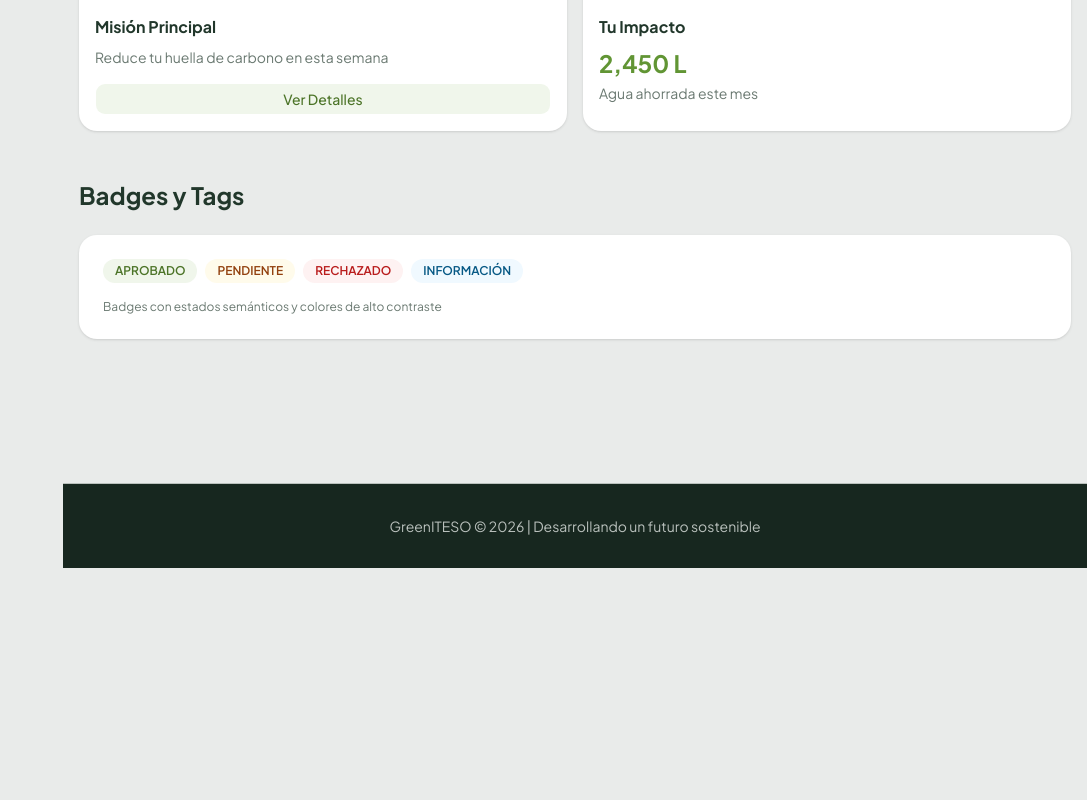
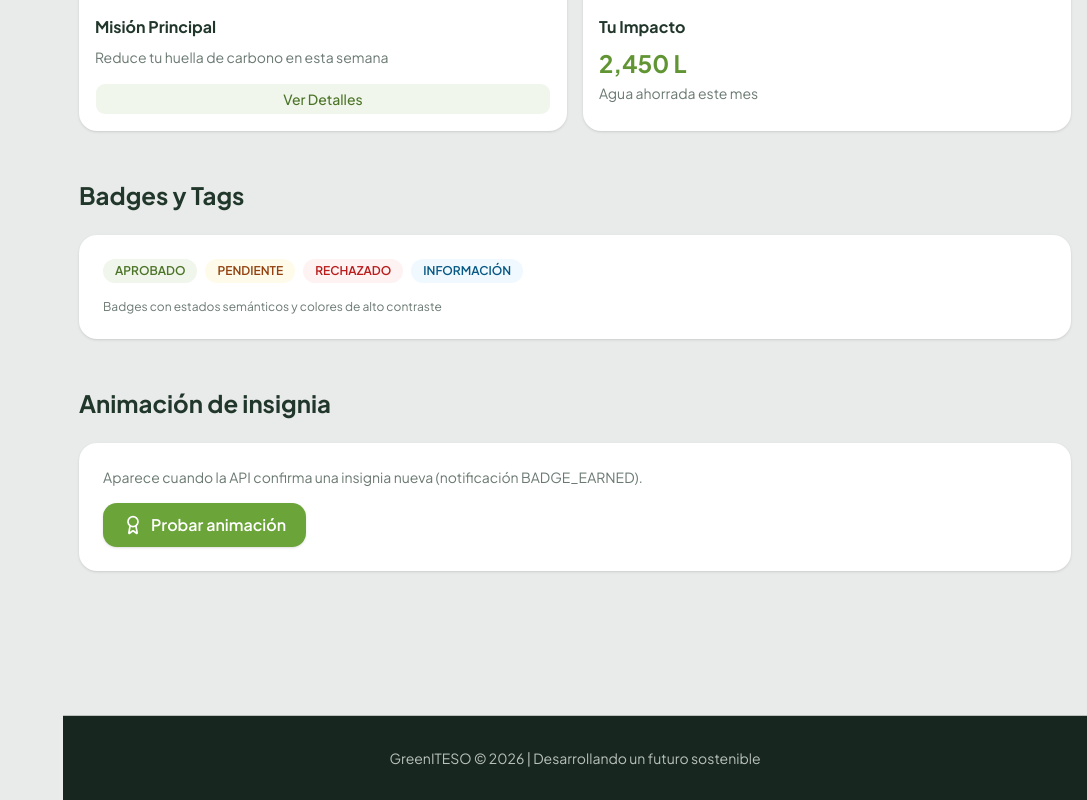
Before and after one commit to GreenITESO-Proyecto-Integrador/GreenITESO-Frontend, a React (Vite) app: page /design-system in a window 1280 px wide. Shown: the part 3193-3993 px from the top of the page, without its empty margins (193-1280 px from the left). Before the commit the page ends 3761 px from the top, so only its background shows below. Built offline with nearby package versions, Linux system fonts and the light colour scheme; no server answers; sample sign-in values are in the browser's storage.

Commit message:
docs(design-system): add badge unlock animation preview
Adds a 'Probar animación' button on /design-system to preview the celebration without the backend.

```diff
--- a/src/pages/DesignSystem/DesignSystem.tsx
+++ b/src/pages/DesignSystem/DesignSystem.tsx
@@ -6,6 +6,7 @@ import { ButtonShowcase } from './sections/ButtonShowcase';
 import { FormShowcase } from './sections/FormShowcase';
 import { CardShowcase } from './sections/CardShowcase';
 import { BadgeShowcase } from './sections/BadgeShowcase';
+import { BadgeUnlockShowcase } from './sections/BadgeUnlockShowcase';
 import { BottomNavigation } from './sections/BottomNavigation';
 
 export function DesignSystemPage() {
@@ -35,6 +36,7 @@ export function DesignSystemPage() {
         <FormShowcase />
         <CardShowcase />
         <BadgeShowcase />
+        <BadgeUnlockShowcase />
       </div>
 
       <BottomNavigation />
--- /dev/null
+++ b/src/pages/DesignSystem/sections/BadgeUnlockShowcase.tsx
@@ -0,0 +1,45 @@
+import { useState } from 'react';
+import { Award } from 'lucide-react';
+import { BadgeUnlockModal } from '@/components/shared/BadgeUnlockModal';
+import type { Notification } from '@/types/notification';
+
+// Same shape the backend pushes over the socket for BADGE_EARNED.
+const DEMO_NOTIFICATION: Notification = {
+  id: 'design-system-badge-demo',
+  type: 'ACHIEVEMENT',
+  title: '¡Nueva insignia desbloqueada!',
+  message: 'Obtuviste la insignia "Guardián del agua".',
+  createdAt: new Date(0).toISOString(),
+  read: false,
+  href: null,
+};
+
+/** Lets the team preview the badge celebration without waiting for the API. */
+export function BadgeUnlockShowcase() {
+  const [isOpen, setIsOpen] = useState(false);
+
+  return (
+    <section>
+      <h2 className="text-2xl font-bold text-secondary-500 mb-6">Animación de insignia</h2>
+      <div className="bg-card p-6 rounded-2xl shadow-sm space-y-4">
+        <p className="text-sm text-muted-foreground">
+          Aparece cuando la API confirma una insignia nueva (notificación BADGE_EARNED).
+        </p>
+        <button
+          type="button"
+          onClick={() => setIsOpen(true)}
+          className="inline-flex min-h-11 cursor-pointer items-center gap-2 rounded-xl bg-primary-500 px-5 font-semibold text-white shadow-sm transition-colors hover:bg-primary-600 focus-visible:ring-2 focus-visible:ring-primary-500 focus-visible:outline-none active:bg-primary-700"
+        >
+          <Award className="size-5" aria-hidden="true" />
+          Probar animación
+        </button>
+      </div>
+      <BadgeUnlockModal
+        notification={isOpen ? DEMO_NOTIFICATION : null}
+        remaining={0}
+        onDismiss={() => setIsOpen(false)}
+        onOpen={() => setIsOpen(false)}
+      />
+    </section>
+  );
+}
```
